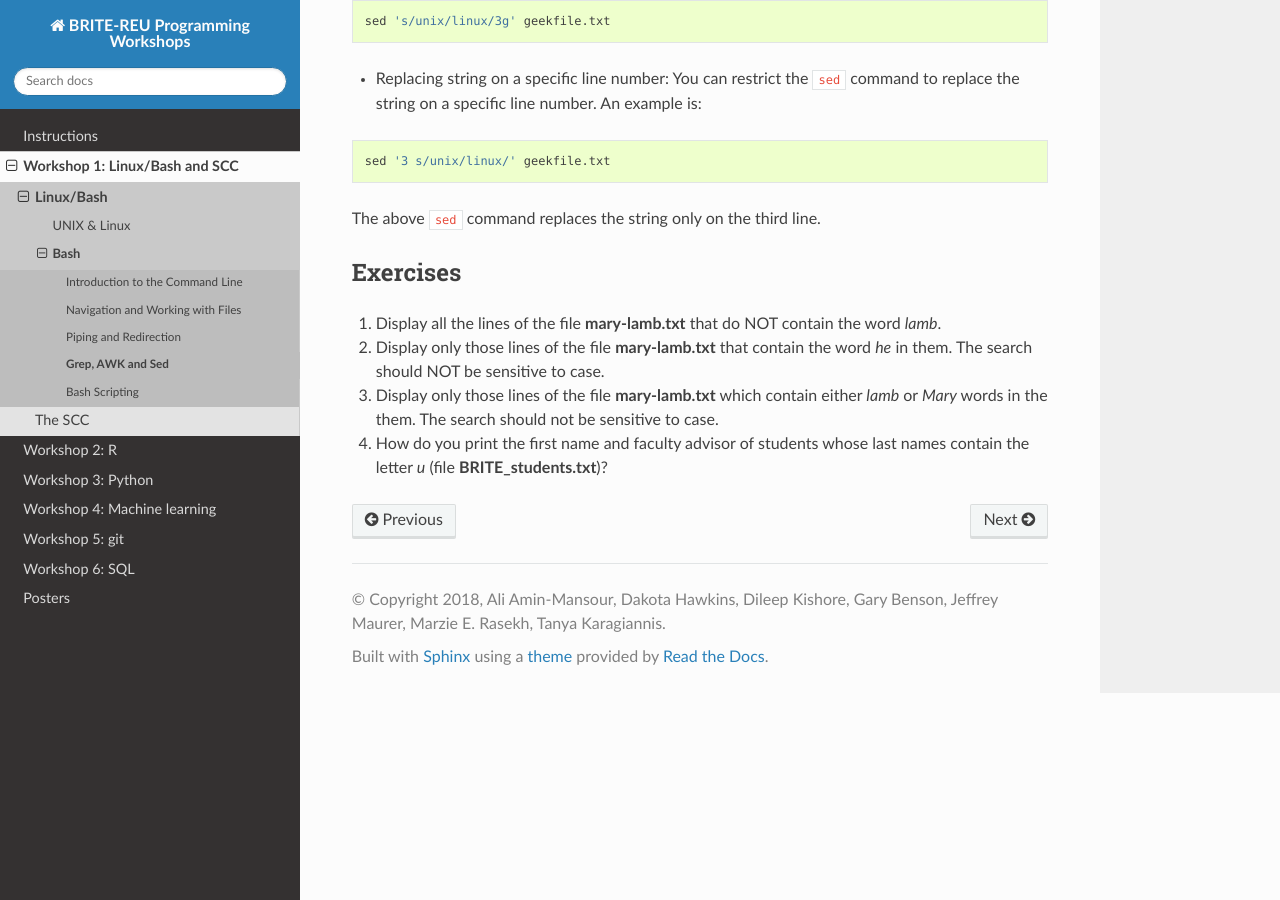
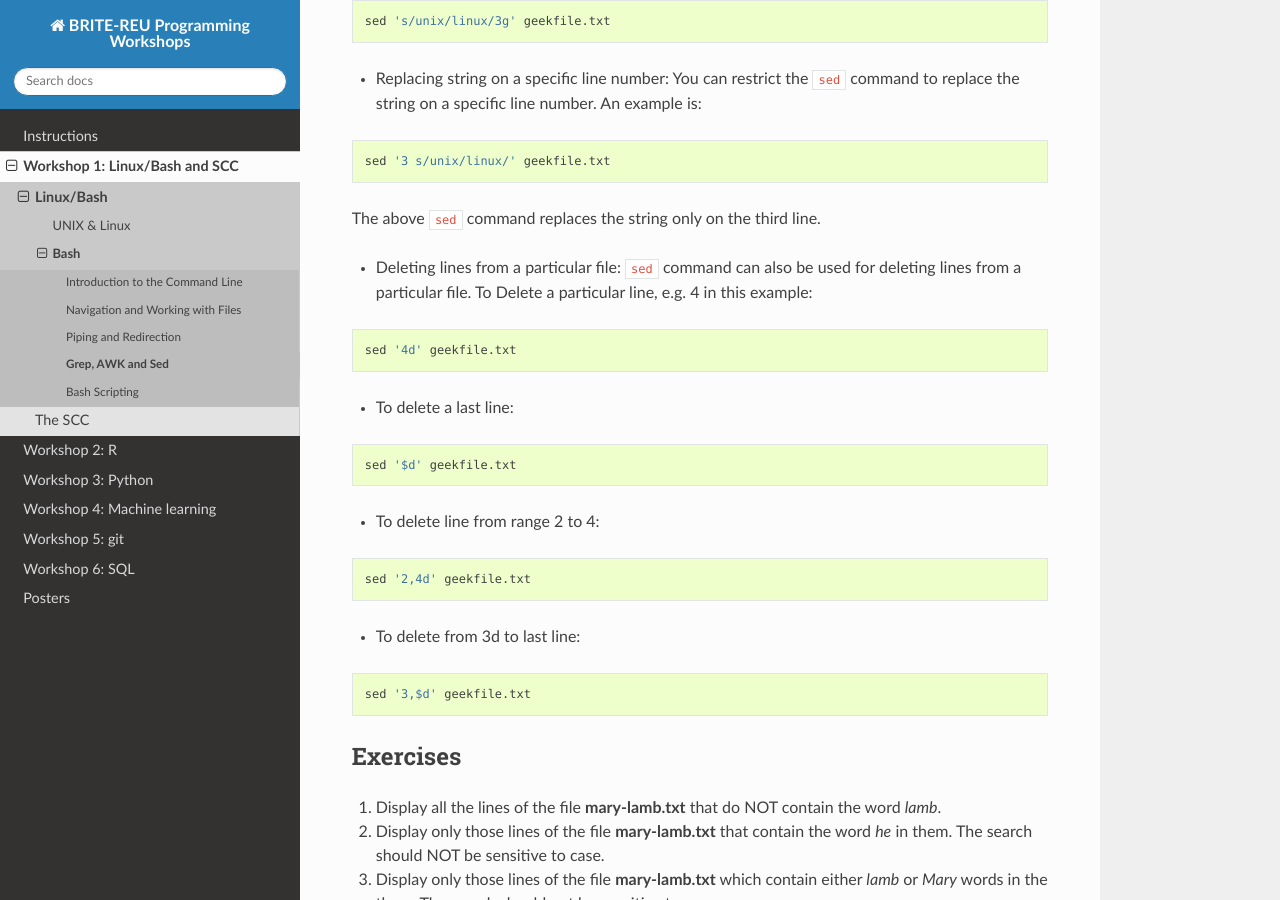
Before and after one commit to BRITE-REU/programming-workshops, a Sphinx documentation site: the page built from source/workshops/01_linux_bash_scc/grep_awk_sed.rst, in a window 1280 px wide and 900 px high, scrolled down 3050 px. Built offline with Sphinx 7.4.7 and the Read the Docs theme 2.0.0, drawn with Linux system fonts in a browser that asks for light colours; pages that are not in the unit, such as notebooks, are missing from menus.

Commit message:
Update sed examples

```diff
--- a/source/workshops/01_linux_bash_scc/grep_awk_sed.rst
+++ b/source/workshops/01_linux_bash_scc/grep_awk_sed.rst
@@ -161,6 +161,31 @@ By default, the ``sed`` command replaces the first occurrence of the pattern in
 
 The above ``sed`` command replaces the string only on the third line.
 
+- Deleting lines from a particular file: ``sed`` command can also be used for deleting lines from a particular file. To Delete a particular line, e.g. 4 in this example:
+
+.. code-block:: sh
+
+      sed '4d' geekfile.txt
+
+- To delete a last line:
+
+.. code-block:: sh
+
+      sed '$d' geekfile.txt
+
+- To delete line from range 2 to 4:
+
+.. code-block:: sh
+
+      sed '2,4d' geekfile.txt
+
+- To delete from 3d to last line:
+
+.. code-block:: sh
+
+      sed '3,$d' geekfile.txt
+
+
 Exercises
 --------------------
 
```
